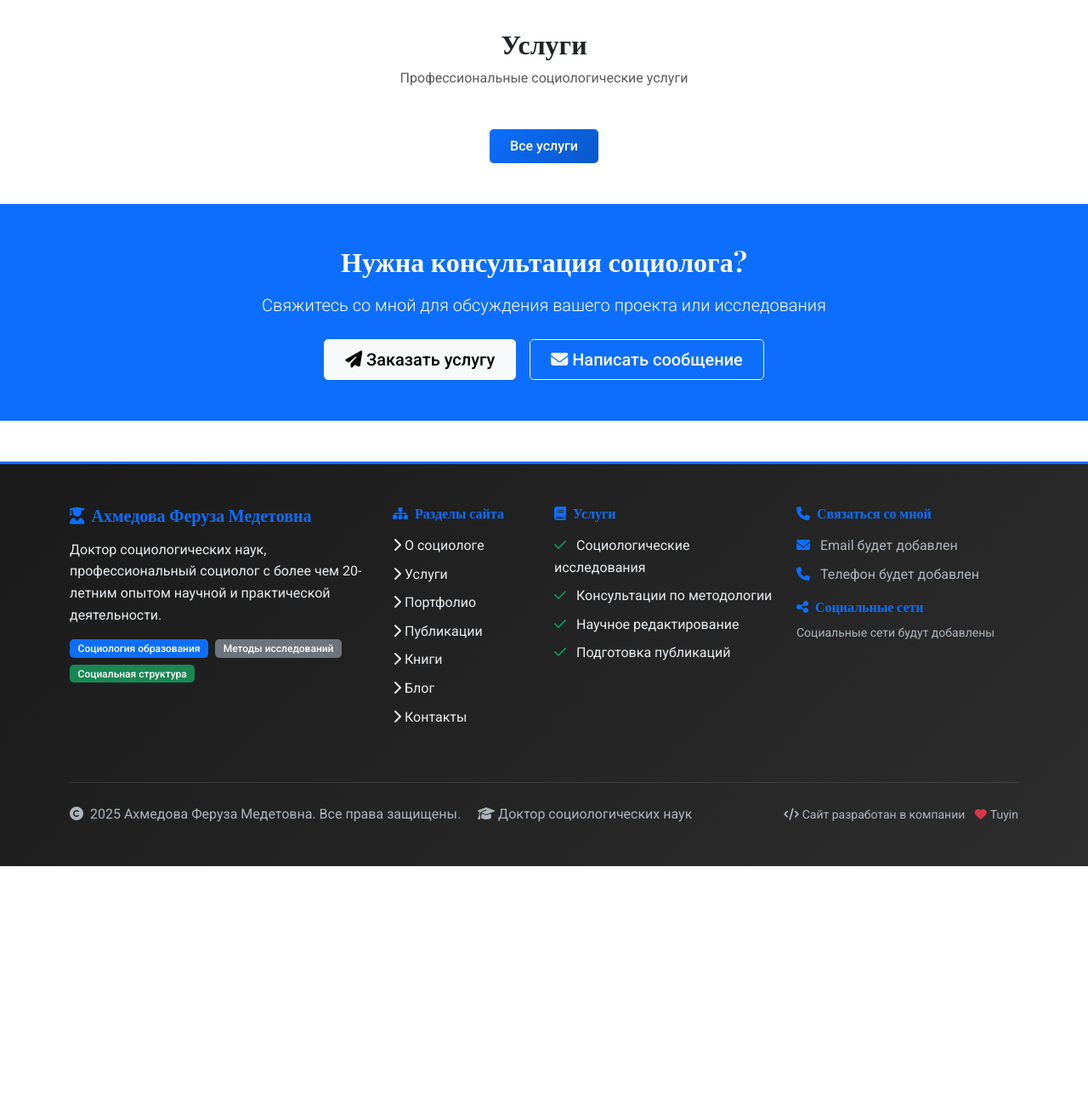
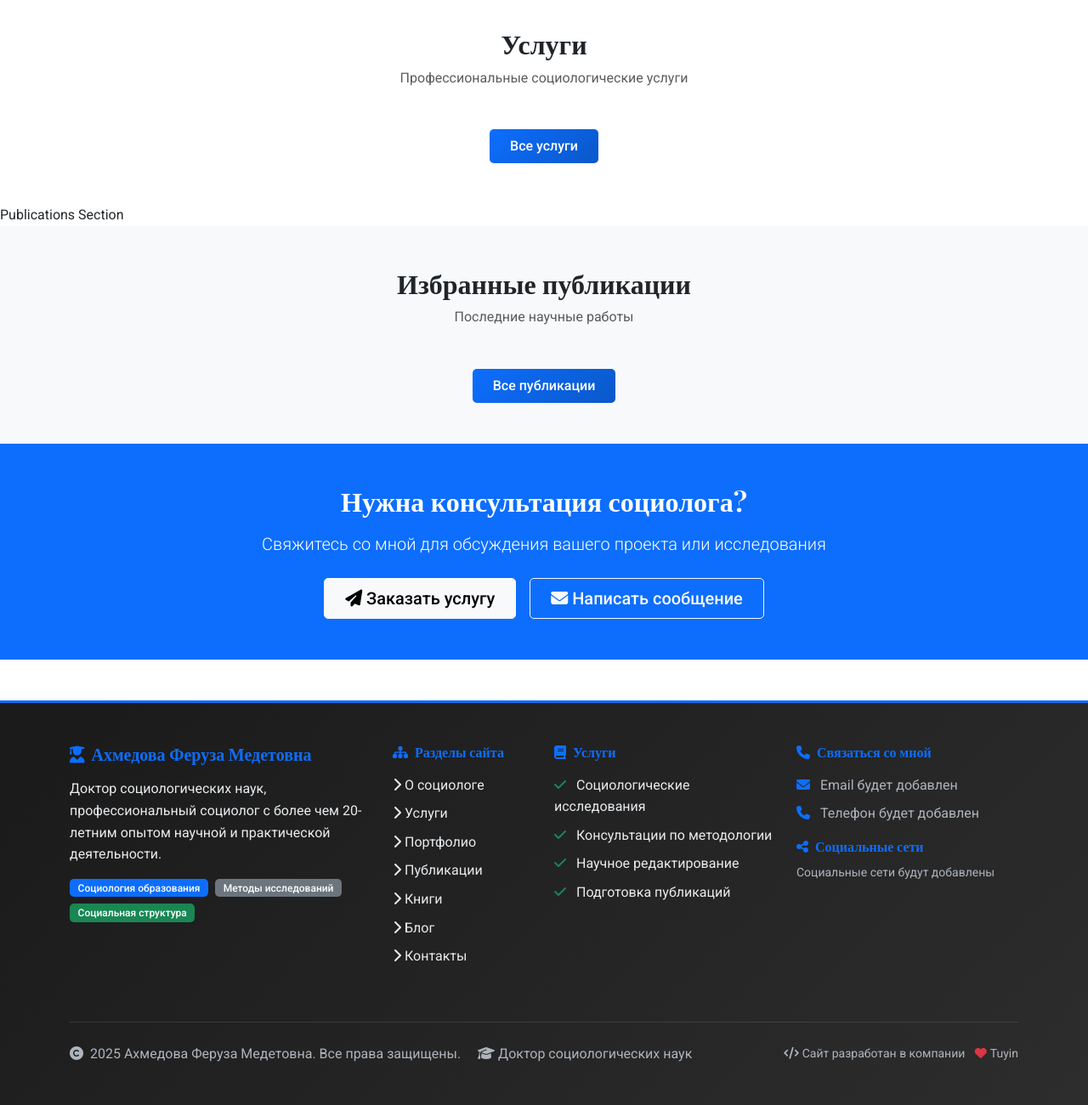
Before and after one commit to STQT/Axmedova-Feruza, a Django app: page / in a window 1280 px wide. Shown: the part 722-2022 px from the top of the page at 85% size. Before the commit the page ends 1741 px from the top, so only its background shows below. Run offline with Django 4.2, Linux system fonts and the light colour scheme; data that the repository does not hold is empty; some libraries are stand-ins or nearby versions.

Commit message:
revert changes without middleware

```diff
--- a/core/templates/index.html
+++ b/core/templates/index.html
@@ -72,7 +72,7 @@
     </div>
 </section>
 
-<!-- Publications Section
+Publications Section
 <section class="publications-section py-5 bg-light">
     <div class="container">
         <div class="text-center mb-5">
@@ -101,7 +101,7 @@
             <a href="{% url 'publications' %}" class="btn btn-primary">Все публикации</a>
         </div>
     </div>
-</section> -->
+</section>
 
 <!-- Testimonials Section -->
 {% if testimonials %}
```
